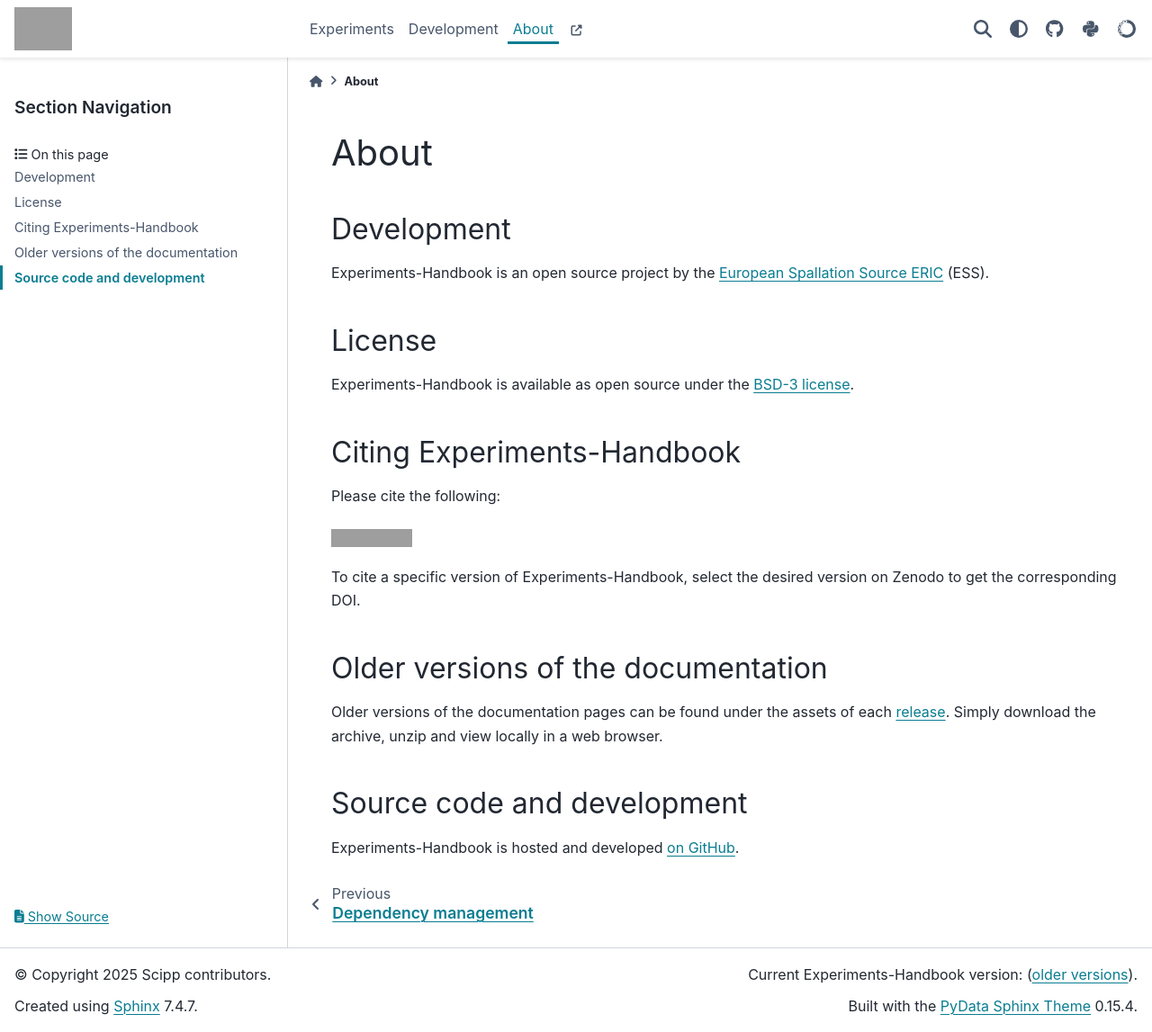
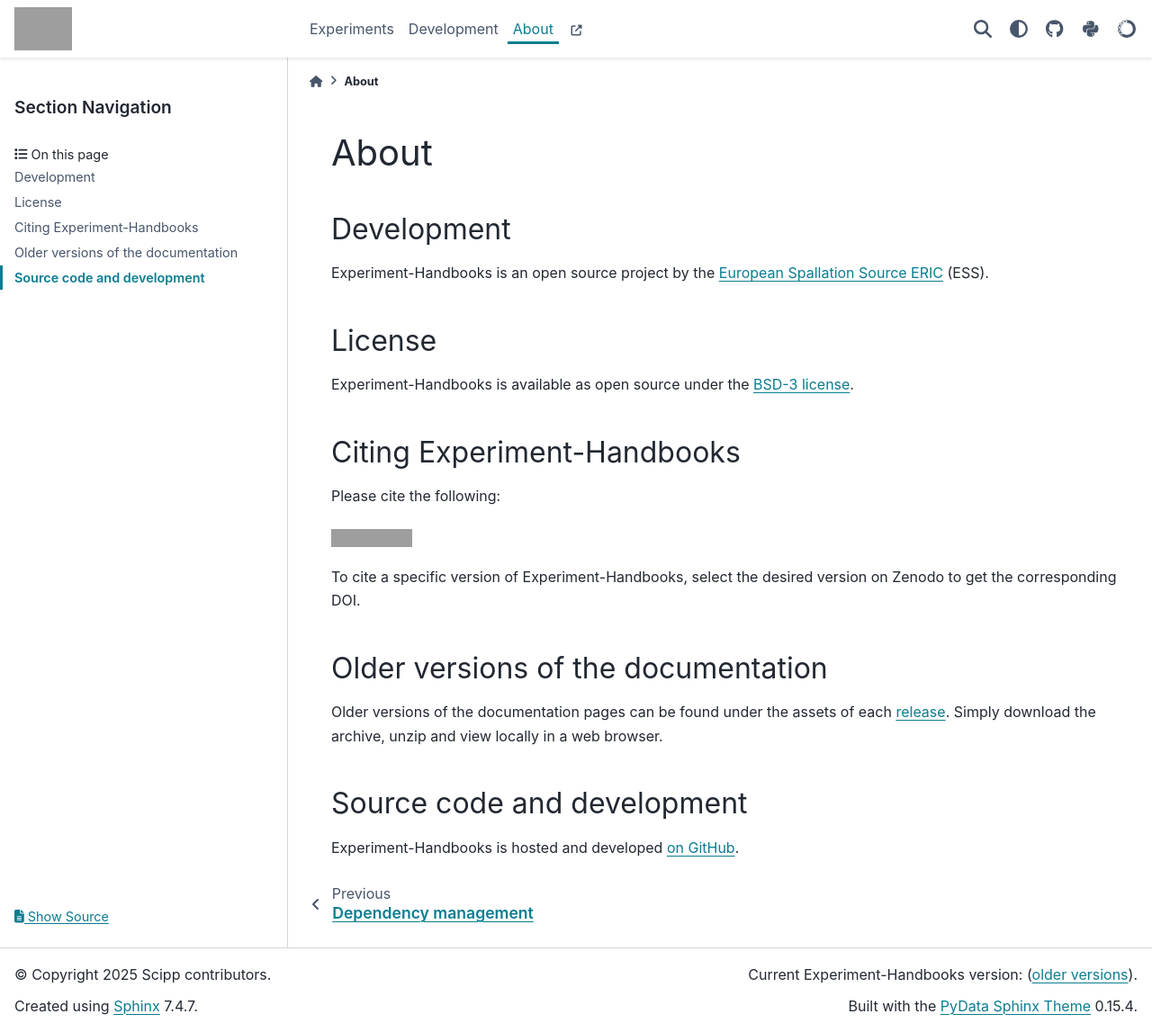
Before and after one commit to ess-dmsc-dram/experiment-handbooks, a Sphinx documentation site: the page built from docs/about/index.md, in a window 1280 px wide and 1147 px high. Shown: the whole window at 90% size. Built offline with Sphinx 7.4.7 and the PyData theme 0.15.4, drawn with Linux system fonts in a browser that asks for light colours; grey boxes are pictures that could not be loaded.

Commit message:
Update project name

```diff
--- a/docs/_templates/doc_version.html
+++ b/docs/_templates/doc_version.html
@@ -1,2 +1,2 @@
 <!-- This will display the version of the docs -->
-Current Experiments-Handbook version: {{ version }} (<a href="https://github.com/ess-dmsc-dram/experiments-handbook/releases">older versions</a>).
+Current Experiment-Handbooks version: {{ version }} (<a href="https://github.com/ess-dmsc-dram/experiment-handbooks/releases">older versions</a>).
--- a/docs/about/index.md
+++ b/docs/about/index.md
@@ -2,25 +2,25 @@
 
 ## Development
 
-Experiments-Handbook is an open source project by the [European Spallation Source ERIC](https://europeanspallationsource.se/) (ESS).
+Experiment-Handbooks is an open source project by the [European Spallation Source ERIC](https://europeanspallationsource.se/) (ESS).
 
 ## License
 
-Experiments-Handbook is available as open source under the [BSD-3 license](https://opensource.org/licenses/BSD-3-Clause).
+Experiment-Handbooks is available as open source under the [BSD-3 license](https://opensource.org/licenses/BSD-3-Clause).
 
-## Citing Experiments-Handbook
+## Citing Experiment-Handbooks
 
 Please cite the following:
 
 [![DOI](https://zenodo.org/badge/FIXME.svg)](https://zenodo.org/doi/10.5281/zenodo.FIXME)
 
-To cite a specific version of Experiments-Handbook, select the desired version on Zenodo to get the corresponding DOI.
+To cite a specific version of Experiment-Handbooks, select the desired version on Zenodo to get the corresponding DOI.
 
 ## Older versions of the documentation
 
-Older versions of the documentation pages can be found under the assets of each [release](https://github.com/ess-dmsc-dram/experiments-handbook/releases).
+Older versions of the documentation pages can be found under the assets of each [release](https://github.com/ess-dmsc-dram/experiment-handbooks/releases).
 Simply download the archive, unzip and view locally in a web browser.
 
 ## Source code and development
 
-Experiments-Handbook is hosted and developed [on GitHub](https://github.com/ess-dmsc-dram/experiments-handbook).
+Experiment-Handbooks is hosted and developed [on GitHub](https://github.com/ess-dmsc-dram/experiment-handbooks).
--- a/docs/conf.py
+++ b/docs/conf.py
@@ -14,7 +14,7 @@
 logger = logging.getLogger(__name__)
 
 # General information about the project.
-project = 'Experiments-Handbook'
+project = 'Experiment-Handbooks'
 copyright = '2025 Scipp contributors'
 author = 'Scipp contributors'
 
@@ -99,7 +99,7 @@
 #
 
 try:
-    release = get_version("experiments-handbook")
+    release = get_version("experiment-handbooks")
     version = ".".join(release.split('.')[:3])  # CalVer
 except PackageNotFoundError:
     logger.info(
@@ -150,19 +150,19 @@
     "icon_links": [
         {
             "name": "GitHub",
-            "url": "https://github.com/ess-dmsc-dram/experiments-handbook",
+            "url": "https://github.com/ess-dmsc-dram/experiment-handbooks",
             "icon": "fa-brands fa-github",
             "type": "fontawesome",
         },
         {
             "name": "PyPI",
-            "url": "https://pypi.org/project/experiments-handbook/",
+            "url": "https://pypi.org/project/experiment-handbooks/",
             "icon": "fa-brands fa-python",
             "type": "fontawesome",
         },
         {
             "name": "Conda",
-            "url": "https://anaconda.org/ess-dmsc-dram/experiments-handbook",
+            "url": "https://anaconda.org/ess-dmsc-dram/experiment-handbooks",
             "icon": "fa-custom fa-anaconda",
             "type": "fontawesome",
         },
@@ -177,7 +177,7 @@
     "**": ["sidebar-nav-bs", "page-toc"],
 }
 
-html_title = "Experiments-Handbook"
+html_title = "Experiment-Handbooks"
 html_logo = "_static/logo.svg"
 html_favicon = "_static/favicon.ico"
 
@@ -191,7 +191,7 @@
 # -- Options for HTMLHelp output ------------------------------------------
 
 # Output file base name for HTML help builder.
-htmlhelp_basename = 'experiments-handbookdoc'
+htmlhelp_basename = 'experiment-handbooksdoc'
 
 # -- Options for Matplotlib in notebooks ----------------------------------
 
```
Also changed, not shown: CONTRIBUTING.md (+6 -6 lines), README.md (+7 -2 lines), docs/developer/dependency-management.md (+1 -1 lines), docs/index.md (+1 -1 lines), pyproject.toml (+5 -5 lines), .copier-answers.yml, 1 other file.
